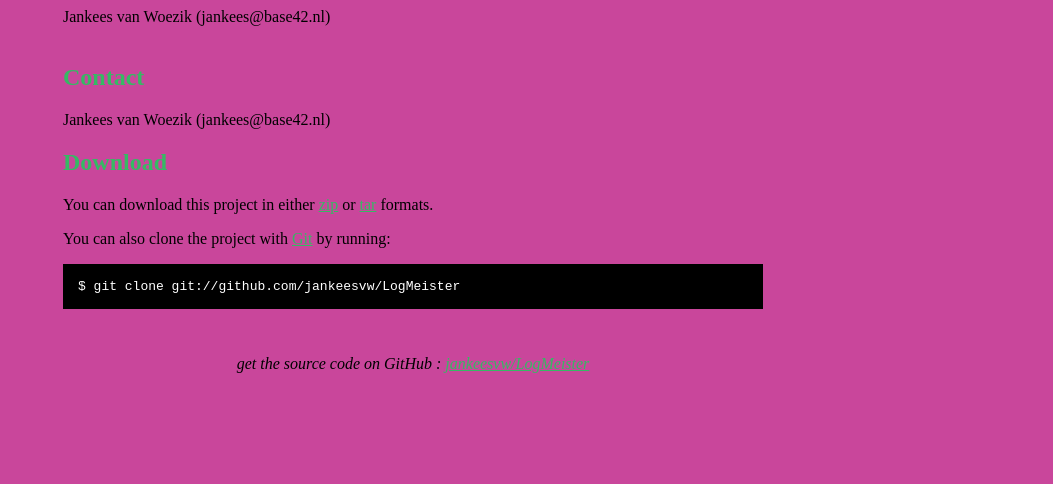
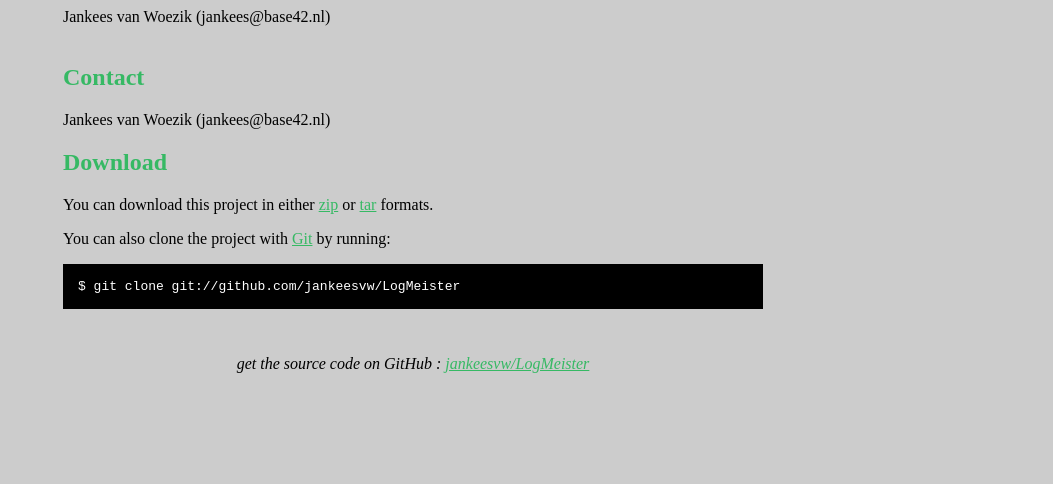
Before and after one commit to jankeesvw/LogMeister, a plain HTML site: page index.html in a window 1280 px wide. Shown: the part 316-800 px from the top of the page, without its empty margins (227-1280 px from the left). Drawn offline with Linux system fonts and the light colour scheme.

Commit message:
updated html

```diff
--- a/index.html
+++ b/index.html
@@ -10,7 +10,7 @@
 	<style type="text/css">
 		body {
   		margin-top: 1.0em;
-  		background-color: #c9469b;
+  		background-color: #cccccc;
 		  font-family: "Helvetica,Arial,FreeSans";
   		color: #000000;
     }
```
Also changed, not shown: 2 other files.
